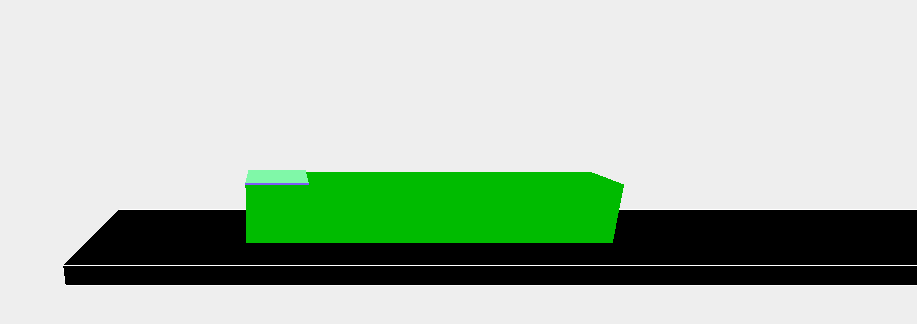
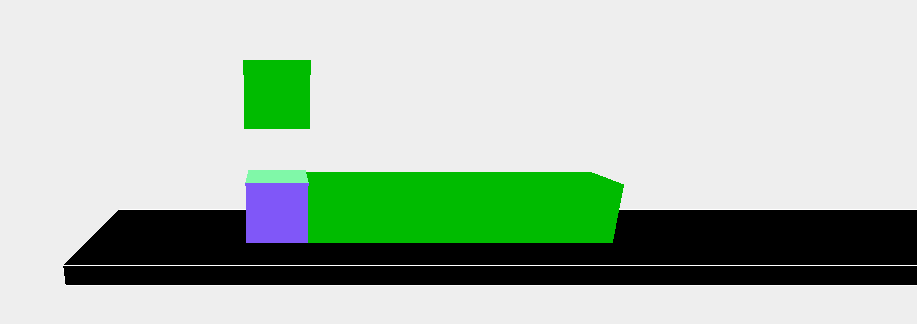
Before and after one commit to huichops/run-cube-run, a plain HTML site: page index.html in a window 1280 px wide. Shown: the part 158-482 px from the top of the page, without its empty margins (363-1280 px from the left). Drawn offline with Linux system fonts and the light colour scheme; animation ran at ten frames a second.

Commit message:
Added basic tile collision

```diff
--- a/Player.js
+++ b/Player.js
@@ -3,6 +3,7 @@ function Player(scene) {
 	this.scene = scene;
 	this.side = 32;
 	this.gravity = 0.20;
+	this.moveSpeed = 3;
 	this.speed = -2;
 	this.collisionDistance = this.side/2;
 	this.onFloor = false;
@@ -24,6 +25,7 @@ Player.prototype.init = function(){
 }
 Player.prototype.update = function(){
 	this.controls();
+
 	this.mesh.position.y += this.speed;
 	if(this.onFloor){
 		this.speed = 0;
@@ -31,6 +33,7 @@ Player.prototype.update = function(){
 	else{
 		this.speed -= this.gravity;
 	}
+
 	this.collisions();
 
 }
@@ -40,6 +43,7 @@ Player.prototype.collisions = function(){
 	direction = new THREE.Vector3(0,-1,0);
 	caster = new THREE.Raycaster(this.mesh.position, direction);
 	collisions = caster.intersectObject(piso,true);
+	this.onFloor = false;
 	if(collisions.length > 0){
 		var rayDistance = collisions[0].distance;
 		if(rayDistance < this.collisionDistance){
@@ -48,15 +52,48 @@ Player.prototype.collisions = function(){
 			this.mesh.position.y = piso.position.y + this.collisionDistance + 5;
 		}
 	}
-	else {
-		this.onFloor = false;
-		this.jumping = true;
+
+	var directions = [
+		new THREE.Vector3(0,-1,0),
+		new THREE.Vector3(0,1,0),
+		new THREE.Vector3(1,0,0),
+		new THREE.Vector3(-1,0,0),
+
+	];
+	caster = new THREE.Raycaster();
+
+	for(var i = 0; i < directions.length; i++){
+		caster.set( this.mesh.position, directions[i] );
+
+		collisions = caster.intersectObjects(tiles);
+		if( collisions.length > 0 &&
+			collisions[0].distance <= this.collisionDistance ){
+			switch(i){
+				case 0:
+					this.jumping = false;
+					this.onFloor = true;
+					this.mesh.position.y = collisions[0].object.position.y + 32;
+					console.log("down");
+					break;
+
+				case 1:
+					this.mesh.position.y = collisions[0].object.position.y - 32;
+					console.log("up");
+					break;
+				case 2:
+					console.log("right", collisions[0]);
+					console.log(this.collisionDistance);
+					this.mesh.position.x = collisions[0].object.position.x - 32;
+					break;
+				case 3:
+					console.log("left", collisions[0].distance);
+					this.mesh.position.x = collisions[0].object.position.x + 32;
+					break;
+			}
+
+		}
 	}
 
-	collisions = caster.intersectObjects(tiles, true);
-	if(collisions.length > 0){
-			console.log(collisions[0].distance);
-	}
 }
 
 Player.prototype.controls = function(){
@@ -69,11 +106,11 @@ Player.prototype.controls = function(){
 	}
 
 	if(keys.pressedKeys[LEFT]){
-		this.mesh.position.x -= 2;
+		this.mesh.position.x -= this.moveSpeed;
 	}
 
 	if(keys.pressedKeys[RIGHT]){
-		this.mesh.position.x += 2;
+		this.mesh.position.x += this.moveSpeed;
 	}
 }
 /*Entity.prototype.outsideScreen = function() {
--- a/index.html
+++ b/index.html
@@ -71,12 +71,14 @@
 				tile.init(i, 20, 0);
 				tiles.push(tile.mesh);
 			}
+			tiles[0].position.y = 80;
 			console.log(tiles);
 
 			var render = function () {
 				requestAnimFrame(render);
 				player.update();
 				renderer.render(scene, camera);
+				camera.position.x = player.mesh.position.x;
 			};
 			function degToRad(angle){
 				return deg * Math.PI / 180;
```
